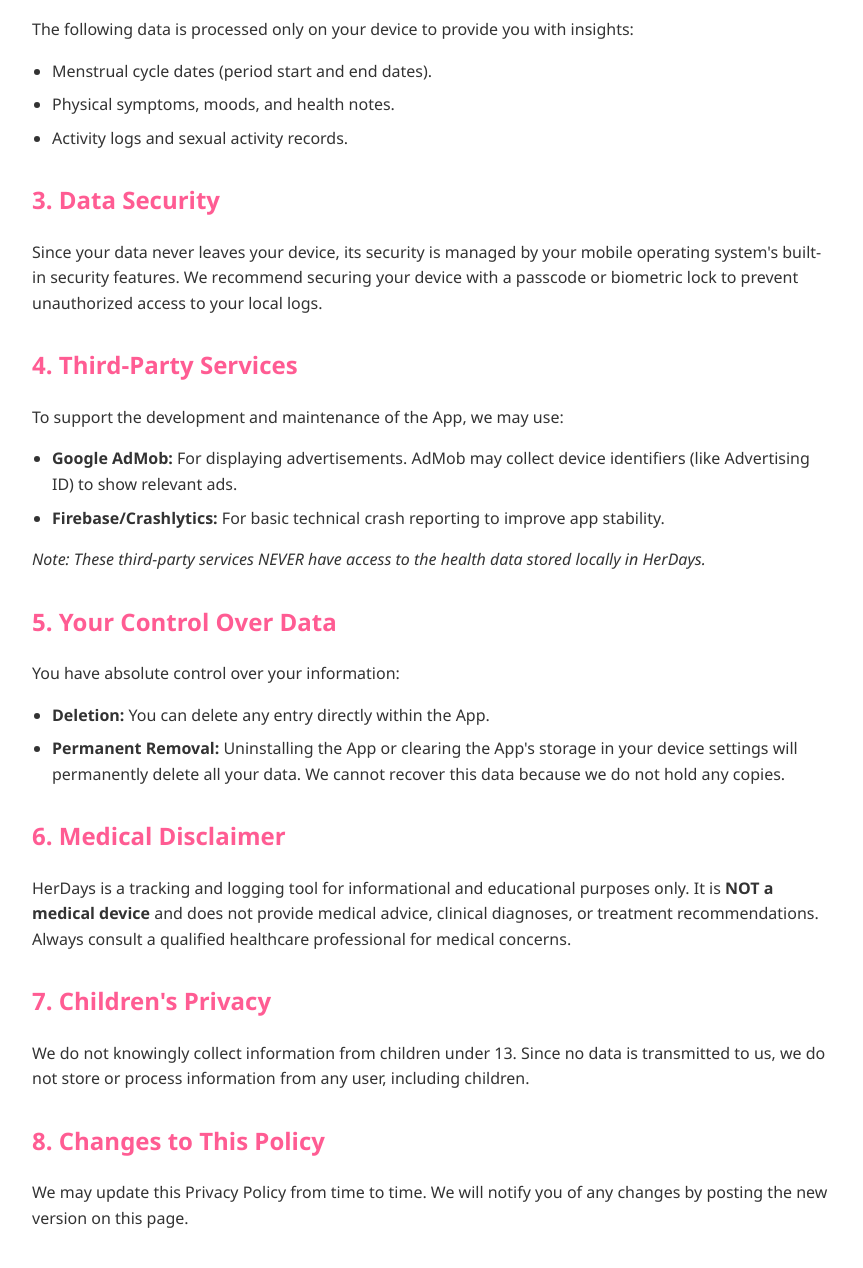
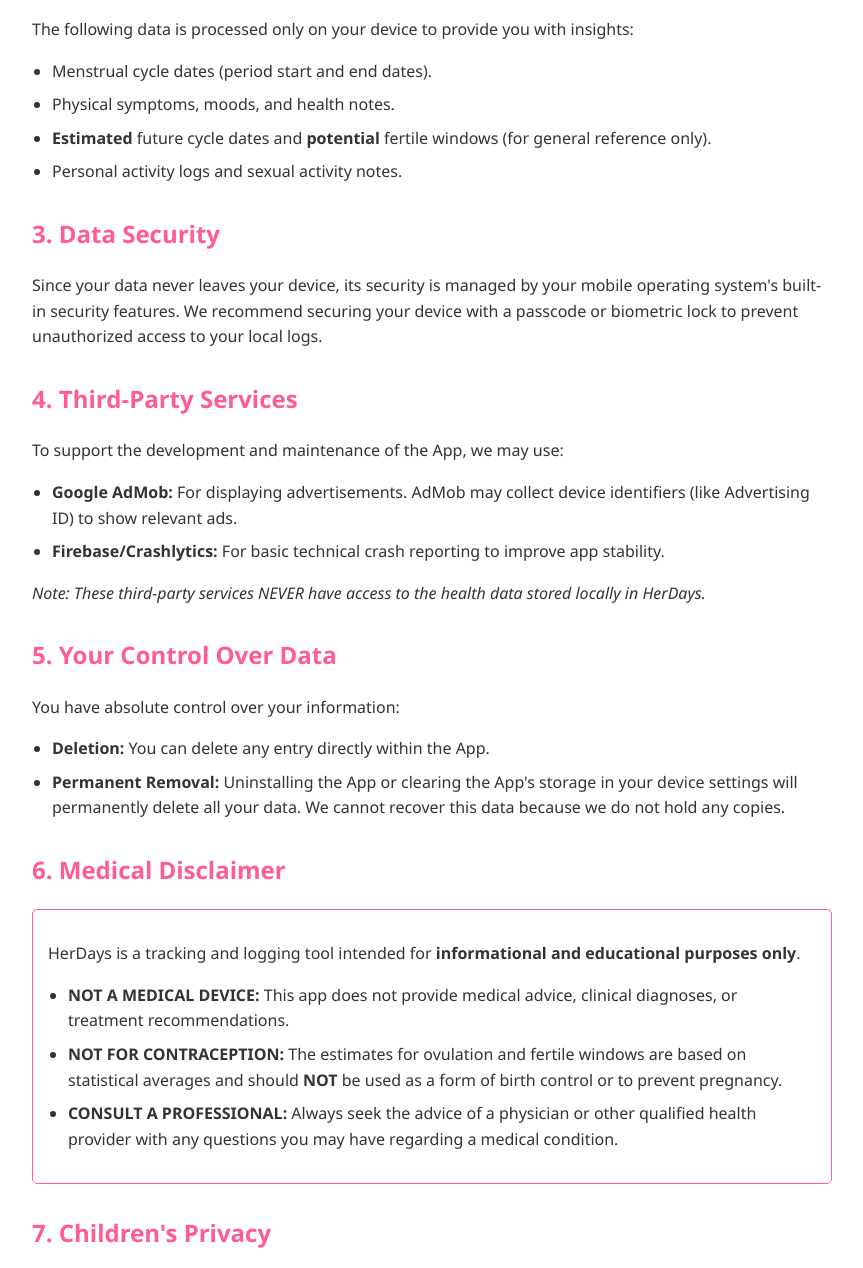
Before and after one commit to OliverLeeGin/herdays-privacy, a plain HTML site: page index.html in a window 1280 px wide. Shown: the part 628-1896 px from the top of the page, without its empty margins (208-1071 px from the left). Drawn offline with Linux system fonts and the light colour scheme.

Commit message:
Update index.html

```diff
--- a/index.html
+++ b/index.html
@@ -53,7 +53,9 @@
     <ul>
         <li>Menstrual cycle dates (period start and end dates).</li>
         <li>Physical symptoms, moods, and health notes.</li>
-        <li>Activity logs and sexual activity records.</li>
+        <li><strong>Estimated</strong> future cycle dates and <strong>potential</strong> fertile windows (for general reference only).</li>
+        <li>Personal activity logs and sexual activity notes.</li>
+
     </ul>
 
     <h2>3. Data Security</h2>
@@ -75,7 +77,14 @@
     </ul>
 
     <h2>6. Medical Disclaimer</h2>
-    <p>HerDays is a tracking and logging tool for informational and educational purposes only. It is <strong>NOT a medical device</strong> and does not provide medical advice, clinical diagnoses, or treatment recommendations. Always consult a qualified healthcare professional for medical concerns.</p>
+    <div style="background-color: #fff; border: 1px solid #FF5C93; padding: 15px; border-radius: 5px;">
+        <p>HerDays is a tracking and logging tool intended for <strong>informational and educational purposes only</strong>.</p>
+        <ul>
+            <li><strong>NOT A MEDICAL DEVICE:</strong> This app does not provide medical advice, clinical diagnoses, or treatment recommendations.</li>
+            <li><strong>NOT FOR CONTRACEPTION:</strong> The estimates for ovulation and fertile windows are based on statistical averages and should <strong>NOT</strong> be used as a form of birth control or to prevent pregnancy.</li>
+            <li><strong>CONSULT A PROFESSIONAL:</strong> Always seek the advice of a physician or other qualified health provider with any questions you may have regarding a medical condition.</li>
+        </ul>
+    </div>
 
     <h2>7. Children's Privacy</h2>
     <p>We do not knowingly collect information from children under 13. Since no data is transmitted to us, we do not store or process information from any user, including children.</p>
```
